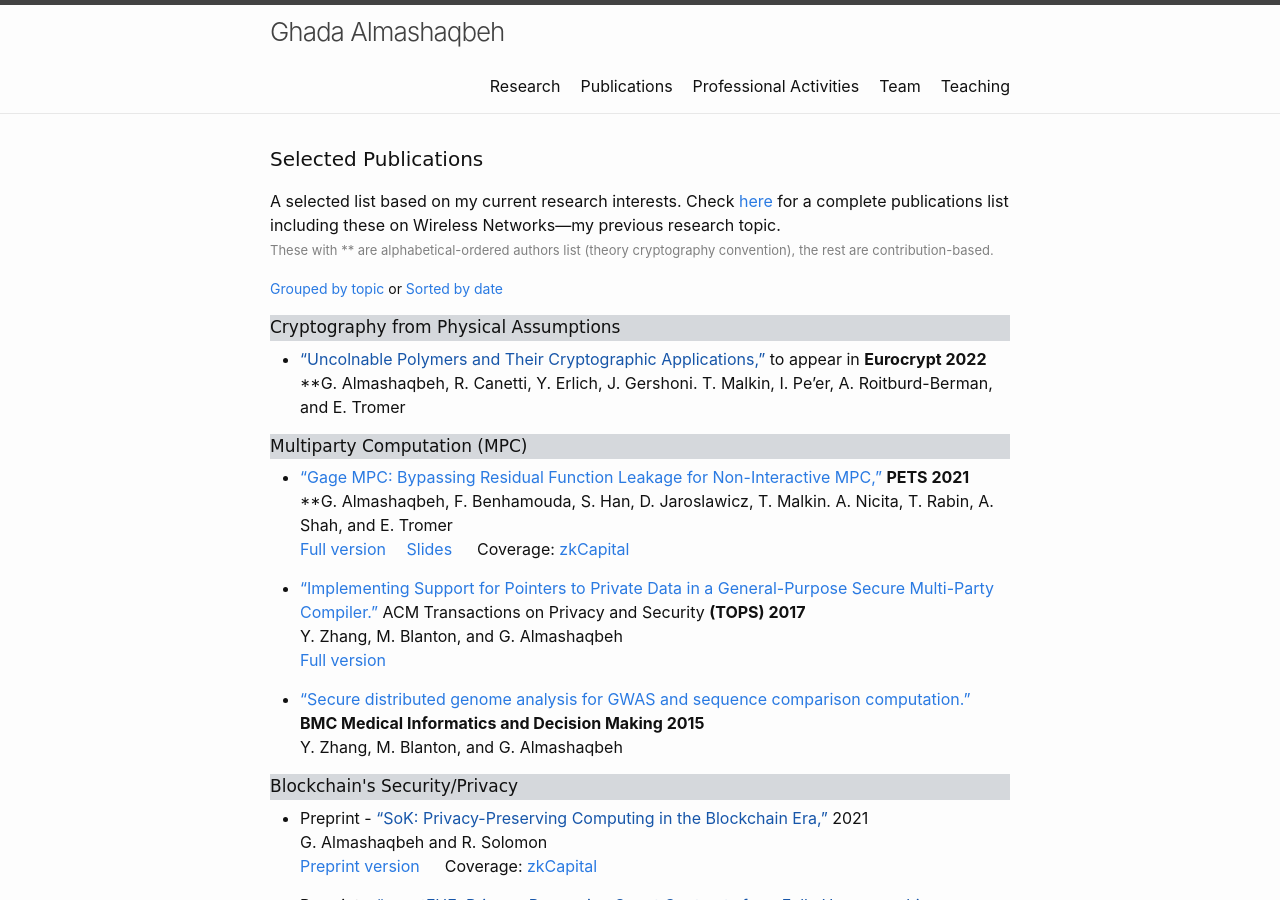
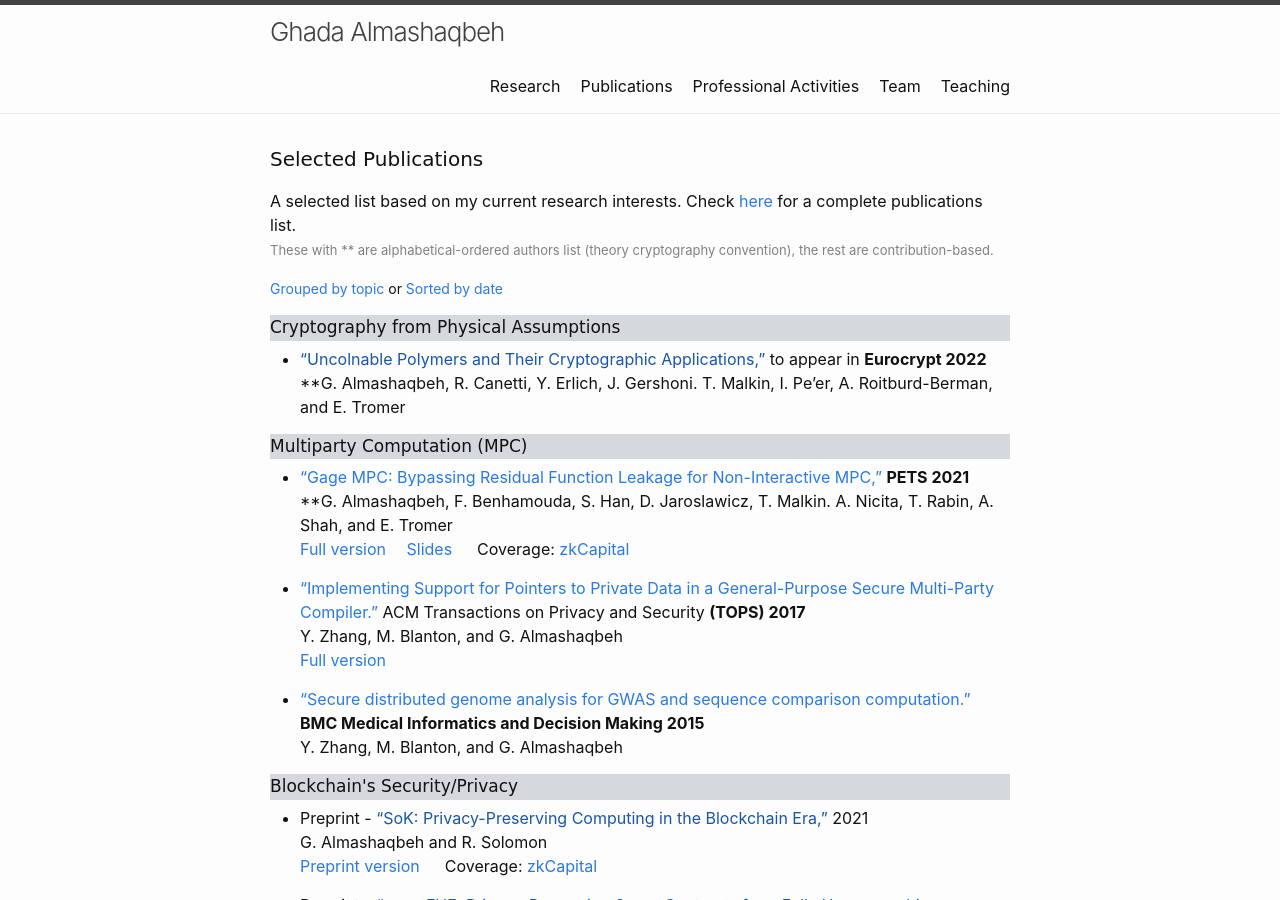
Before and after one commit to GhadaAlmashaqbeh/GhadaAlmashaqbeh.github.io, a Jekyll site: the page built from 02-publications.md, in a window 1280 px wide and 900 px high. Built offline with Jekyll 4.4.1, drawn with Linux system fonts in a browser that asks for light colours.

Commit message:
edit pubs

```diff
--- a/02-publications.md
+++ b/02-publications.md
@@ -6,7 +6,7 @@
 
 <h4 style="font-family: 'Comic Sans MS'; margin-top: -30px;">Selected Publications</h4>
 
-A selected list based on my current research interests. Check [here](https://scholar.google.com/citations?hl=en&user=QKIkII0AAAAJ&view_op=list_works&sortby=pubdate) for a complete publications list including these on Wireless Networks---my previous research topic.<br/>
+A selected list based on my current research interests. Check [here](https://scholar.google.com/citations?hl=en&user=QKIkII0AAAAJ&view_op=list_works&sortby=pubdate) for a complete publications list.<br/>
 <span style="color:grey;font-size:13px;">These with \*\* are alphabetical-ordered authors list (theory cryptography convention), the rest are contribution-based.</span>
 
 <span style="text-align:right;font-size:14px;">[Grouped by topic](https://ghadaalmashaqbeh.github.io/publications/) or [Sorted by date](https://ghadaalmashaqbeh.github.io/publications/by-date/)</span>
```
Also changed, not shown: publications-date.md (+1 -1 lines).
